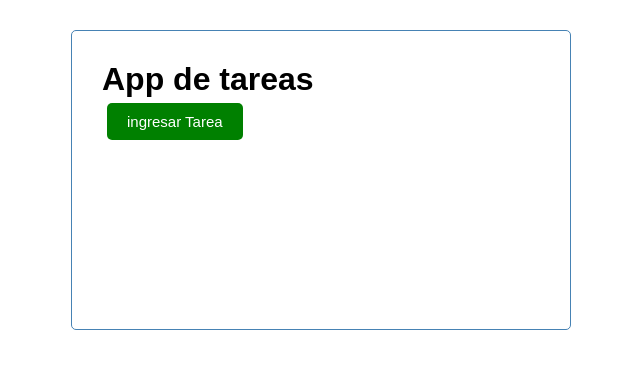
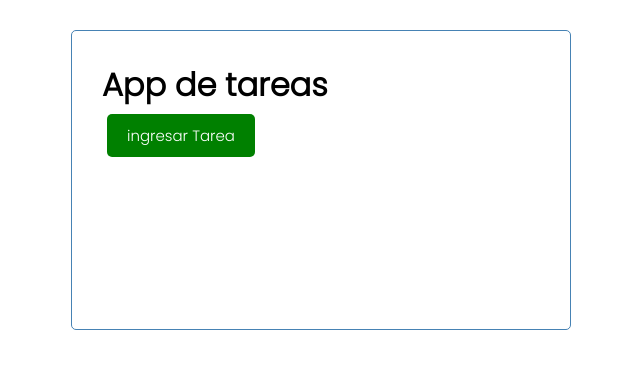
Before and after one commit to leoaz-992/app-Tareas, an Angular app: page / in a window 1280 px wide. Shown: the top 368 px of the page, without its empty margins (319-959 px from the left). Built offline with nearby package versions, Linux system fonts and the light colour scheme.

Commit message:
cambio fonts

```diff
--- a/src/styles.css
+++ b/src/styles.css
@@ -1,8 +1,5 @@
 /* You can add global styles to this file, and also import other style files */
-@font-face {
-    font-family: 'Poppins';
-    src: url('https://fonts.googleapis.com/css2?family=Poppins:wght@200&display=swap');
-}
+@import url('https://fonts.googleapis.com/css2?family=Poppins:wght@300&display=swap');
 
 *{
     box-sizing: border-box;
@@ -10,7 +7,7 @@
     padding: 0;
 }
 body{
-    font-family: sans-serif;
+    font-family: 'Poppins', sans-serif;
 }
 
 .container{
```
